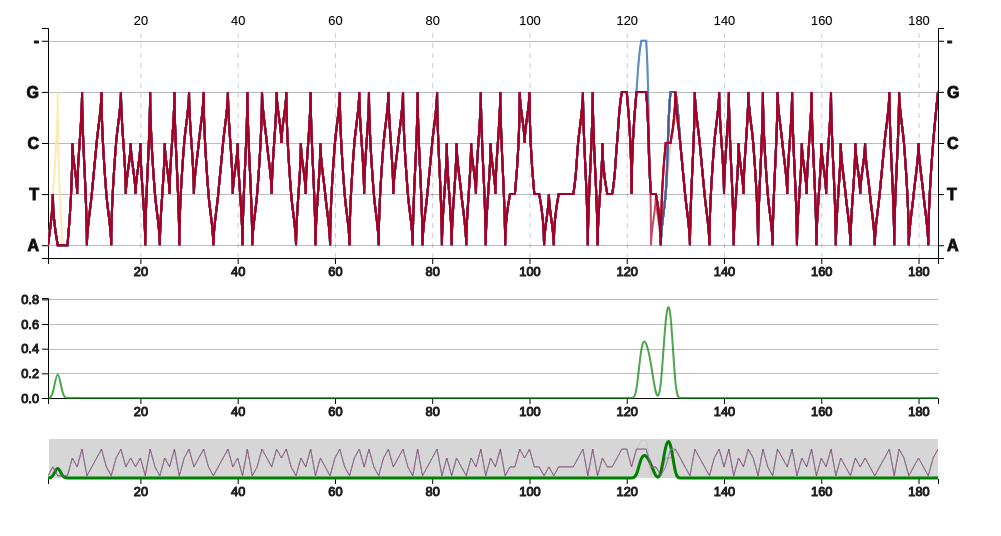
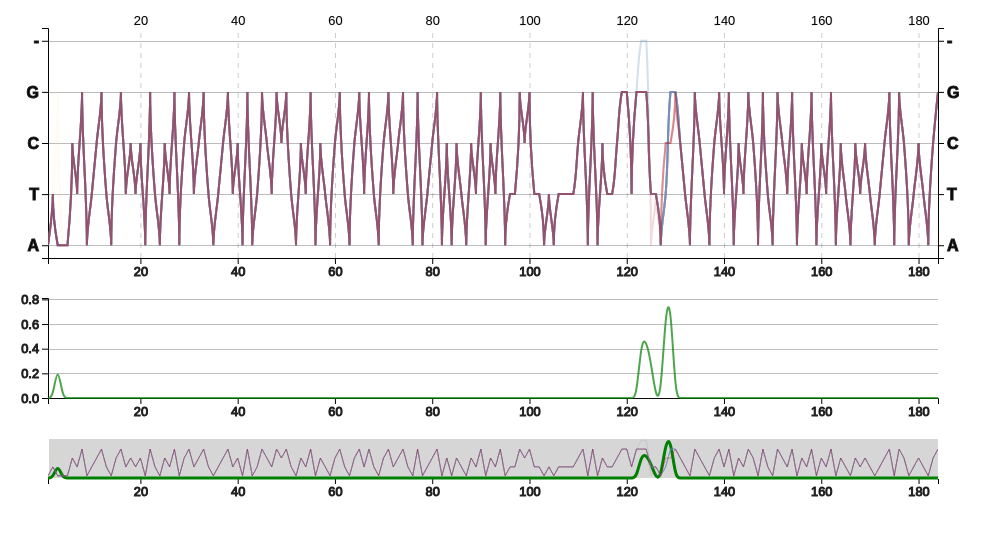
Before and after one commit to mbhall88/seequence, a plain HTML site: page index.html in a window 1280 px wide. Shown: the whole page, without its empty margins (0-1001 px from the left). Drawn offline with nearby package versions, Linux system fonts and the light colour scheme.

Commit message:
clean up code and add in comments

```diff
--- a/index.css
+++ b/index.css
@@ -28,7 +28,6 @@
 .line {
     fill: none;
     stroke-width: 2px;
-    stroke-opacity: 0.7;
     shape-rendering: geometricPrecision;
     clip-path: url(#clip);
 }
--- a/index.js
+++ b/index.js
@@ -21,19 +21,19 @@ function parallelCoordinates() {
 
 	//=======================================================================
 	// SCALES FOR THE AXES - 2 indicates use for context pane
-     var xTop = d3.scaleLinear(),
-         xBottom = d3.scaleLinear(),
+     var xTop = d3.scaleLinear(), // top axis on the sequence pane
+         xBottom = d3.scaleLinear(), // main x axis
          // padding makes lines the points up with the y axis ticks
          yTop = d3.scaleBand().paddingInner(1).paddingOuter(0.25),
          yBottom = d3.scaleBand().paddingInner(1).paddingOuter(0.25),
-		 yEntropy = d3.scaleLinear(),
-		 yEntropyBottom = d3.scaleLinear();
+		 yEntropy = d3.scaleLinear(), // y axis for the entropy pane
+		 yEntropyBottom = d3.scaleLinear(); // y axis for the entropy line in context pane
 	//=======================================================================
 
 
 	//=======================================================================
 	// FUNCTIONS TO CALCULATE LINES
-	// used for lines in the focus pane
+	// used for lines in the sequence pane
     var line = function(d) {
 	    return d3.line()
 		    .curve(d3.curveMonotoneY)
@@ -42,7 +42,7 @@ function parallelCoordinates() {
 		    (d.values);
     };
 
-    // used for lines in the context pane
+    // used for sequence lines in the context pane
     var lineBottom = function(d) {
 	    return d3.line()
 		    // .curve(d3.curveStep)
@@ -51,7 +51,7 @@ function parallelCoordinates() {
 		    (d.values);
     };
 
-    // function to draw line of entropy data
+    // draw line of entropy data in entropy pane
 	var entropyLine = function(d, i) {
 		return d3.line()
 			.curve(d3.curveBasis)
@@ -60,6 +60,7 @@ function parallelCoordinates() {
 			(d, i);
 	};
 
+	// draw entropy line in context pane
 	var entropyLineBottom = function(d, i) {
 		return d3.line()
 			.curve(d3.curveBasis)
@@ -67,20 +68,20 @@ function parallelCoordinates() {
 			.y(function (d) { return yEntropyBottom(d); })
 			(d, i);
 	};
-
 	//=======================================================================
 
 
 	//=======================================================================
 	// WHERE THE MAGIC HAPPENS!!
     function chart(selection){
+
         selection.each(function() {
 	        //========================================================================
 	        // INITIALISE VARIABLES AND SVG ELEMENTS
 
 	        var heightBottom   = totalHeight - marginBottom.top - marginBottom.bottom, // height for context pane
-	            heightMiddle   = totalHeight - marginMiddle.top - marginMiddle.bottom,
-	            focusHeight    = totalHeight - marginTop.top - marginMiddle.bottom,
+	            heightMiddle   = totalHeight - marginMiddle.top - marginMiddle.bottom, // height for entropy pane
+	            focusHeight    = totalHeight - marginTop.top - marginMiddle.bottom, // height for entropy pane + sequence pane
 	            seqLength      = data[0].values.length;
 
 	        xTop.domain([1, seqLength]).range([0, width]);
@@ -142,8 +143,11 @@ function parallelCoordinates() {
 	        //========================================================================
 
 
+	        //========================================================================
+	        // FOCUS PANES
+
             //========================================================================
-	        // ADDING ELEMENTS TO FOCUS PANE
+	        // ADDING AXES
 
 	        // defining the axes
 	        // xAxisTop will draw vertical lines that stay aligned with the plot when panning
@@ -195,23 +199,11 @@ function parallelCoordinates() {
 	        entropyPane.append("g")
 		        .attr("class", "grid")
 		        .call(make_y_gridlines(yEntropy).tickSize(-width).tickFormat(""));
-
-	        // var entropyContainer = entropyPane.selectAll('.entropyContainer')
-				// .datum(entropy)
-			 //  .enter().append('path')
-				// .attr('class', 'entropyContainer')
-				// .attr('d', entropyLine);
-	        //
-	        // entropyContainer.append('path')
-		     //    .attr('class', 'entropy')
-		     //    .attr('d', entropyLine)
-		     //    .attr('stroke', 'green')
-		     //    .attr('stroke-width', '2px')
-		     //    .attr('stroke-opacity', 0.7)
-		     //    .attr('fill', 'none');
+	        //========================================================================
 
 
-
+	        //========================================================================
+			// DRAW LINES IN FOCUS PANES
 	        // add the entropy line
 	        entropyPane.append('path')
 		        .datum(entropy)
@@ -222,7 +214,7 @@ function parallelCoordinates() {
 		        .attr('fill', 'none')
 		        .attr('d', entropyLine);
 
-	        // container for the lines and associated elements
+	        // container for the sequence lines and associated elements
 	        var samples = sequencePane.selectAll('.sample')
 		        .data(data)
 	          .enter().append('g')
@@ -231,12 +223,16 @@ function parallelCoordinates() {
 	        // add lines
 	        samples.append('path')
 		        .attr('class', 'line')
+		        .attr('stroke-opacity', 0.15)
 		        .attr('d', line)
 		        .style('stroke', colour || 'steelblue');
 	        //========================================================================
 
 	        //========================================================================
-	        // ADDING CONTEXT PANES
+
+
+	        //========================================================================
+	        // ADDING CONTEXT PANE
 
 	        // add x axis to focus
 	        context.append('g')
```
